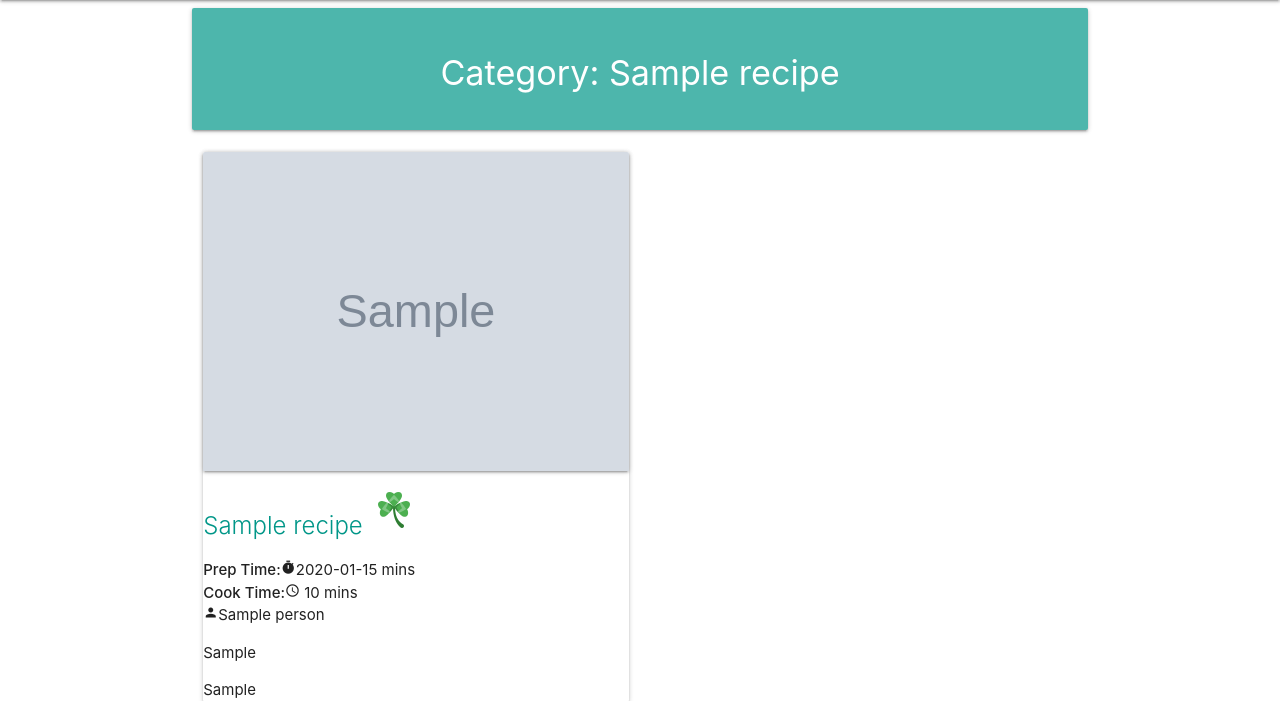
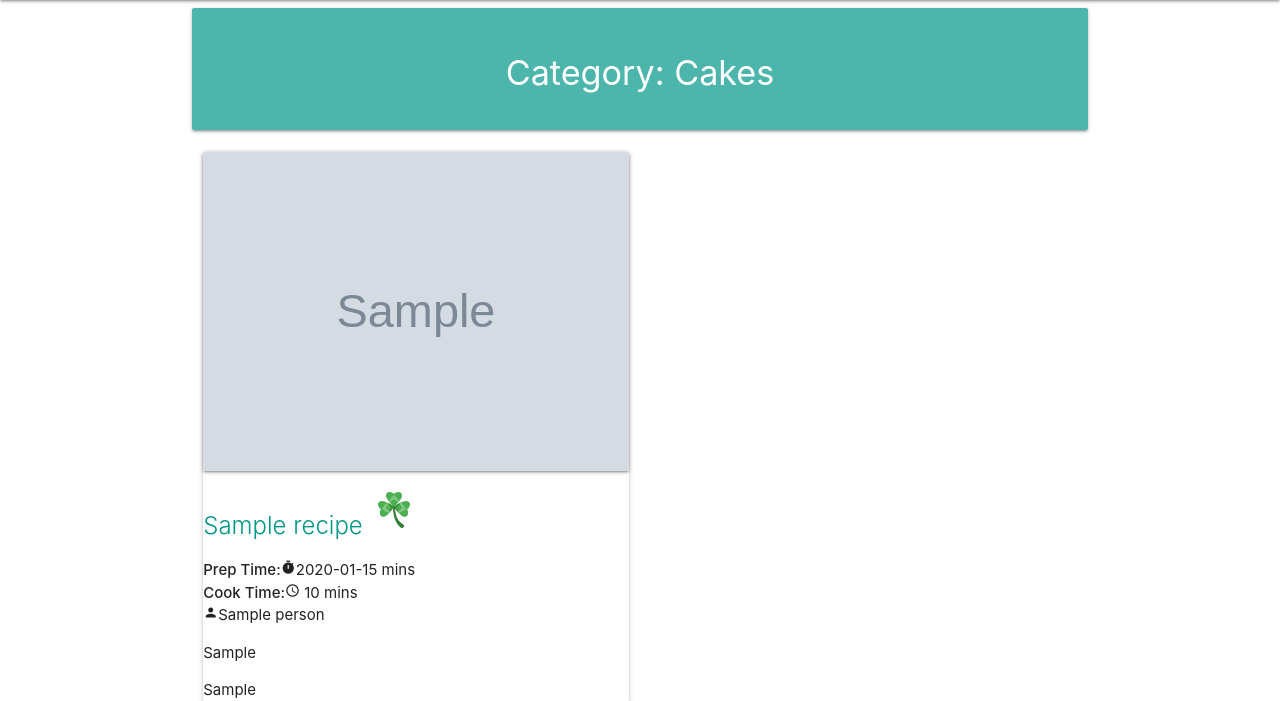
Before and after one commit to KevinG555/mongodb, a Flask app: template templates/cakes.html in a window 1280 px wide. Shown: the part 64-765 px from the top of the page. Run offline with Flask 2, Linux system fonts and the light colour scheme; the template is opened without the code that fills it: most values are stand-ins (such as "Sample title", 1, 10 or a date in 2020); grey boxes marked "Sample" are stand-in pictures; some libraries are stand-ins or nearby versions.

Commit message:
categories edited

```diff
--- a/templates/base.html
+++ b/templates/base.html
@@ -7,6 +7,7 @@
       <meta http-equiv="X-UA-Compatible" content="ie=edge">
         <title>ZestyApp</title>
       <link rel="stylesheet" href="{{url_for('static', filename='css/style.css')}}" type="text/css"/>
+      <link rel="stylesheet" href="{{url_for('static', filename='css/img')}}" type="text"/>
       <link href="https://fonts.googleapis.com/icon?family=Material+Icons" rel="stylesheet">
       <link rel="stylesheet" href="https://cdnjs.cloudflare.com/ajax/libs/materialize/1.0.0/css/materialize.min.css">
       </head>
@@ -45,7 +46,7 @@
       <footer class="page-footer">
       <div class="footer">
       Created By Kevin Gurol with <a class="blue-text text-lighten-3" href="http://materializecss.com">Materialize</a>
-      <a href="#!" class="href"><img class="center" src ="/static/img/icons8-github-26.png"></a>
+      <a href="https://github.com/KevinG555/mongodb/blob/master/README.md" class="href"><img class="center" src ="/static/img/icons8-github-26.png"></a>
             </div>
           </footer>
             </div>
--- a/templates/cakes.html
+++ b/templates/cakes.html
@@ -2,7 +2,7 @@
 {% extends 'base.html' %} {% block content%}
 <div class="container">
   <div class="row">
-    <div class="card-panel center teal white-text lighten-2"><h4>Category: {{recipe.category_name}}</h3></div>
+         <div class="card-panel center teal white-text lighten-2"><h4>Category: Cakes</h3></div>
    {% for recipe in recipes %}
     <div class="col s6 m6">
 
--- a/templates/pasta.html
+++ b/templates/pasta.html
@@ -2,7 +2,7 @@
 {% extends 'base.html' %} {% block content%}
 <div class="container">
 <div class="row">
-    <div class="card-panel center teal white-text lighten-2"><h4>Category: {{recipe.category_name}}</h3></div>
+    <div class="card-panel center teal white-text lighten-2"><h4>Category: Pasta</h3></div>
   {% for recipe in recipes %}
     <div class="col s6 m6">
 
--- a/templates/vegan.html
+++ b/templates/vegan.html
@@ -2,7 +2,7 @@
 {% extends 'base.html' %} {% block content%}
 <div class="container">
 <div class="row">
-    <div class="card-panel center teal white-text lighten-2"><h4>Category: {{recipe.category_name}}</h3></div>
+    <div class="card-panel center teal white-text lighten-2"><h4>Category: Category: Vegetarian</h3></div>
   {% for recipe in recipes %}
     <div class="col s6 m6">
 
```
